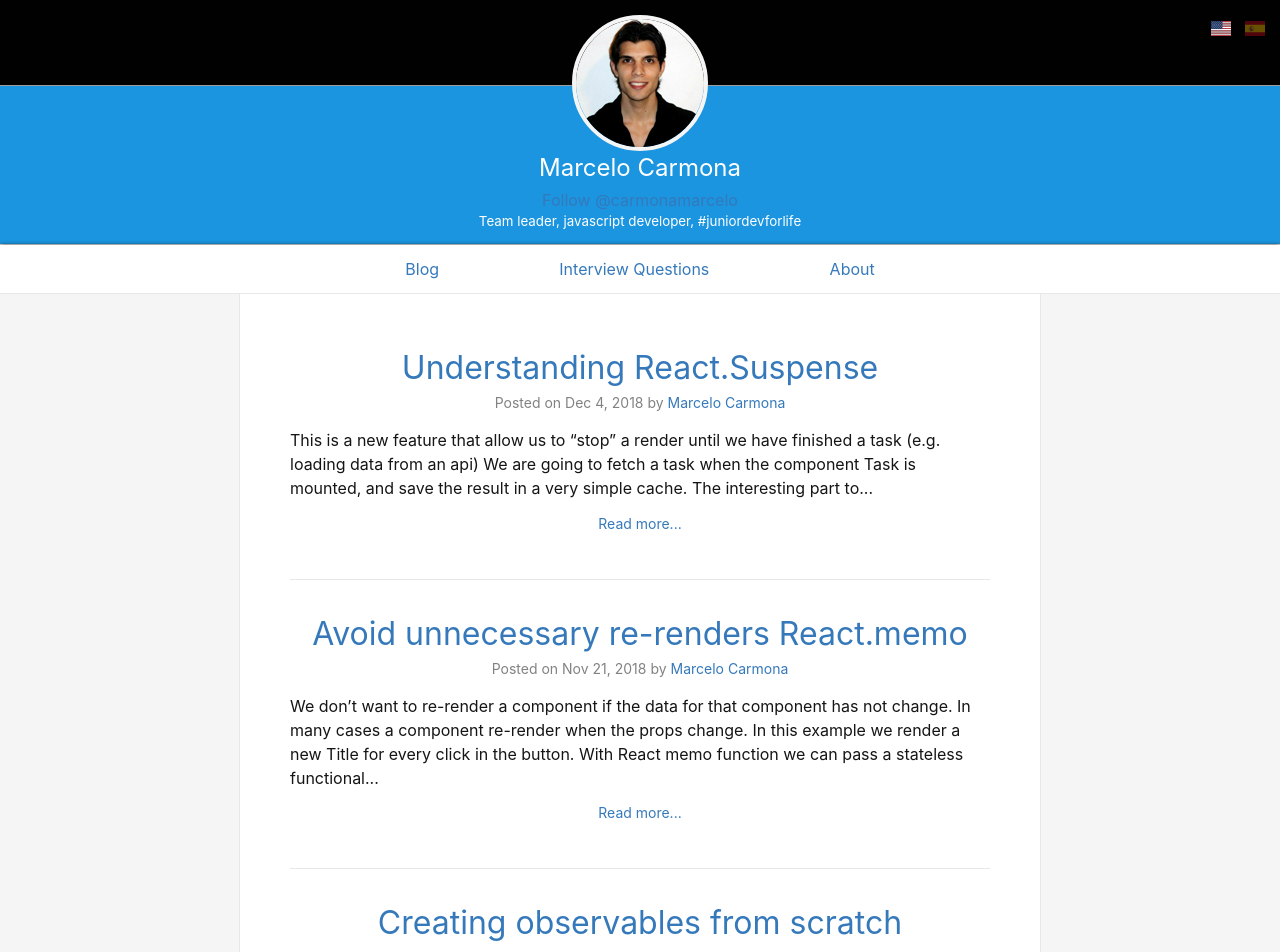
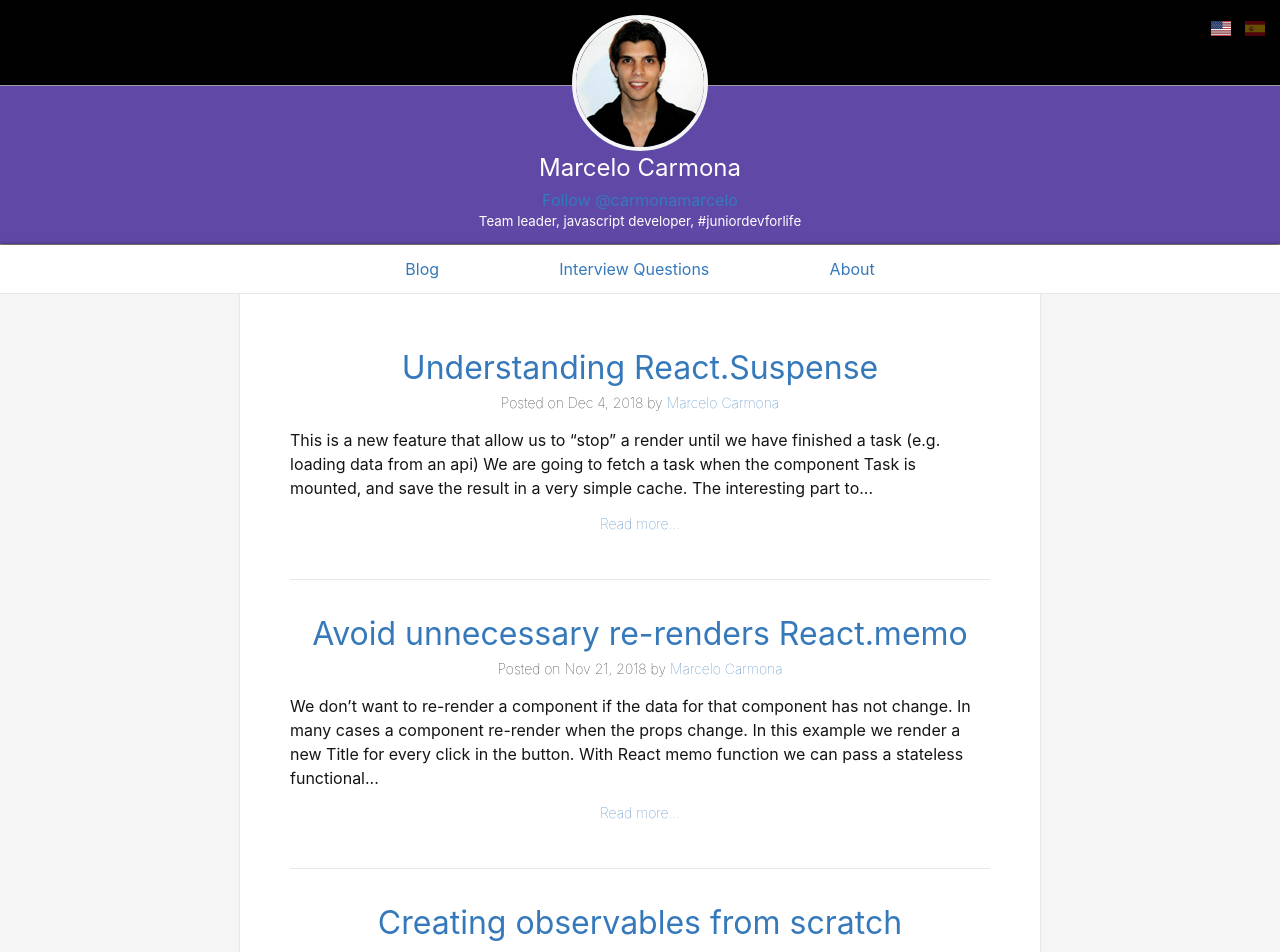
Before and after one commit to marcelocarmona/marcelocarmona.github.io, a Jekyll site: the page built from index.html, in a window 1280 px wide. Shown: the top 952 px of the page. Built offline with Jekyll 4.4.1, drawn with Linux system fonts in a browser that asks for light colours; comment, search, counter and statistics services are not loaded.

Commit message:
add AAA accessibility

```diff
--- a/_sass/_layout.scss
+++ b/_sass/_layout.scss
@@ -42,9 +42,9 @@
 
 
 .bio {
-  background-color: #1b95e0;
+  background-color: #6048a6;
   border-top: 1px solid #9c9c9c;
-  border-bottom: 1px solid $grey-color-light;
+  border-bottom: 1px solid  #9c9c9c;
   color: white;
   padding-top: 64px;
   text-align: center;
@@ -183,7 +183,7 @@
 
 .post__meta {
   font-size: $small-font-size;
-  color: $grey-color;
+  font-weight: lighter;
   text-align: center;
   margin-bottom: 15px;
 }
```
